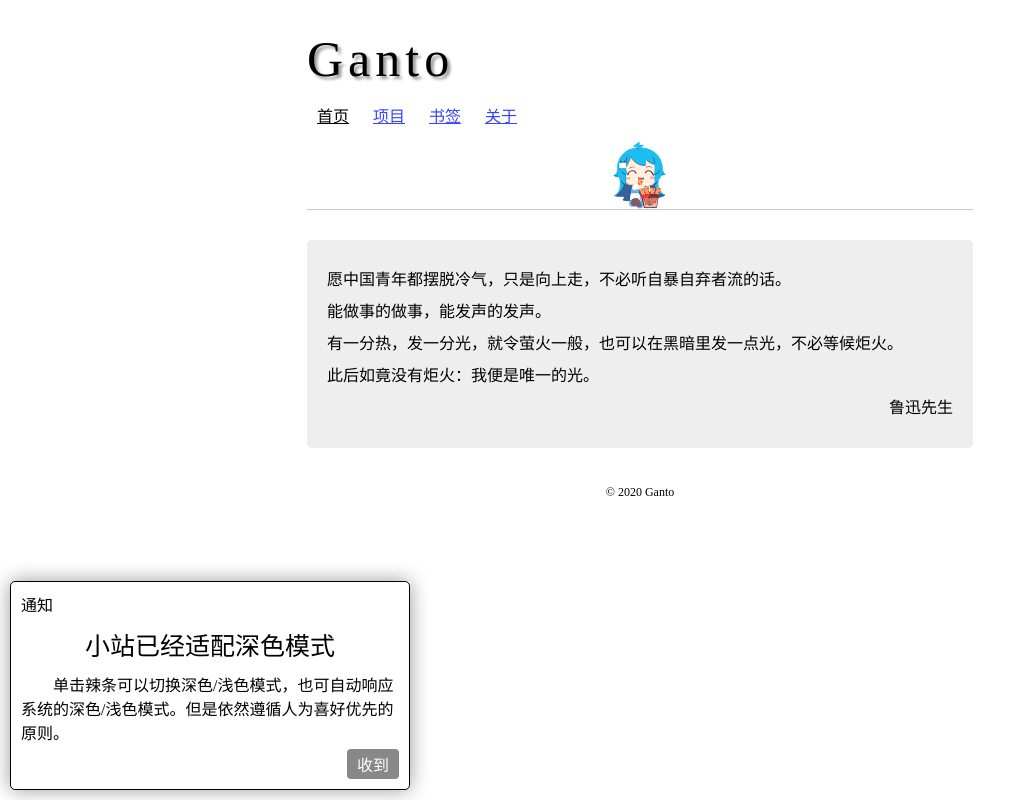
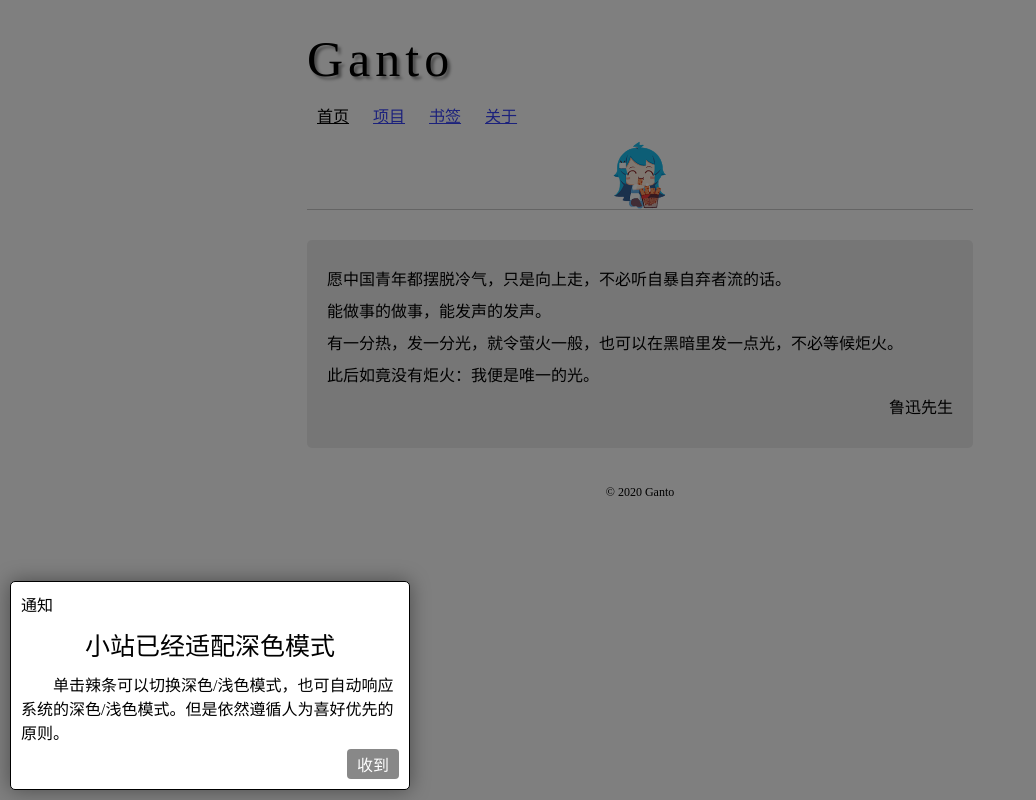
Before and after one commit to lyc688/Ganto, a PHP site: page /index.html in a window 1280 px wide. Shown: the whole page, without its empty margins (0-1036 px from the left). Run offline with PHP 8.4, Linux system fonts and the light colour scheme; some libraries are stand-ins or nearby versions.

Commit message:
Update notice.css

```diff
--- a/css/notice.css
+++ b/css/notice.css
@@ -1,3 +1,13 @@
+body::before {
+	content: "";
+	width: 100%;
+	height: 100%;
+	background: rgba(0,0,0,.5);
+	position: fixed;
+	top: 0;
+	left: 0;
+	z-index: 99;
+}
 .notice{
 	max-width: 400px;
 	background-color: var(--bg);
```
